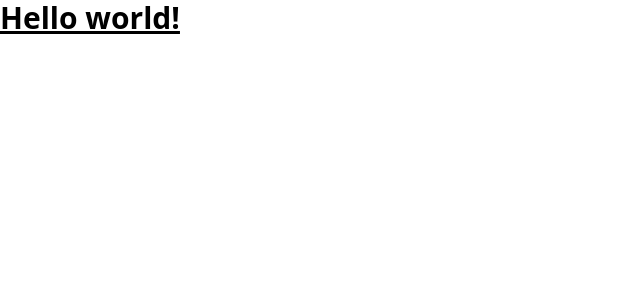
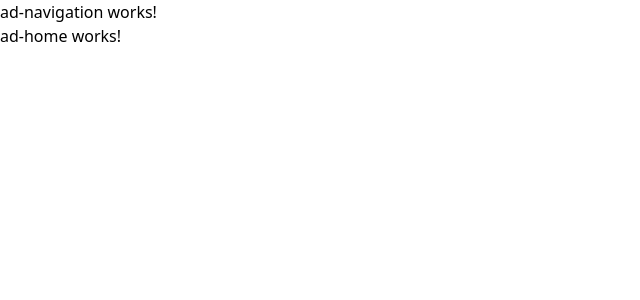
Before and after one commit to Obsidere/Obsidere-Webapp, an Angular app: page /ad in a window 1280 px wide. Before the commit this address led to /. Shown: the top 300 px of the page, without its empty margins (0-640 px from the left). Built offline with nearby package versions, Linux system fonts and the light colour scheme.

Commit message:
feat: added routing for advanced-mode

```diff
--- a/src/app/app-routing.module.ts
+++ b/src/app/app-routing.module.ts
@@ -1,7 +1,10 @@
 import { NgModule } from '@angular/core';
 import { RouterModule, Routes } from '@angular/router';
 
-const routes: Routes = [];
+const routes: Routes = [
+  { path: '', redirectTo: '/ad', pathMatch: 'full' },
+  { path: 'ad', loadChildren: () => import('./domain/advanced/advanced.module').then((m) => m.AdvancedModule) },
+];
 
 @NgModule({
   imports: [RouterModule.forRoot(routes)],
--- a/src/app/app.component.html
+++ b/src/app/app.component.html
@@ -1,4 +1 @@
 <router-outlet></router-outlet>
-<h1 class="text-3xl font-bold underline">
-  Hello world!
-</h1>
--- a/src/app/domain/advanced/ad-layout/ad-layout.component.html
+++ b/src/app/domain/advanced/ad-layout/ad-layout.component.html
@@ -1 +1,2 @@
-<p>ad-layout works!</p>
+<app-ad-navigation></app-ad-navigation>
+<router-outlet></router-outlet>
--- a/src/app/domain/advanced/advanced-routing.module.ts
+++ b/src/app/domain/advanced/advanced-routing.module.ts
@@ -1,7 +1,16 @@
 import { NgModule } from '@angular/core';
 import { RouterModule, Routes } from '@angular/router';
+import {AdLayoutComponent} from "./ad-layout/ad-layout.component";
+import {AdDashboardModule} from "./components/ad-dashboard/ad-dashboard.module";
 
-const routes: Routes = [];
+const routes: Routes = [
+  {
+    path: '', component: AdLayoutComponent, children: [
+      { path: '', loadChildren: () => import('./components/ad-home/ad-home.module').then((m) => m.AdHomeModule) },
+      { path: 'dashboard', loadChildren: () => import('./components/ad-dashboard/ad-dashboard.module').then((m) => AdDashboardModule) },
+    ]
+  }
+];
 
 @NgModule({
   imports: [RouterModule.forChild(routes)],
--- a/src/app/domain/advanced/components/ad-home/ad-home-routing.module.ts
+++ b/src/app/domain/advanced/components/ad-home/ad-home-routing.module.ts
@@ -1,7 +1,10 @@
 import { NgModule } from '@angular/core';
 import { RouterModule, Routes } from '@angular/router';
+import {AdHomeComponent} from "./ad-home.component";
 
-const routes: Routes = [];
+const routes: Routes = [
+  {path: '', component: AdHomeComponent}
+];
 
 @NgModule({
   imports: [RouterModule.forChild(routes)],
```
